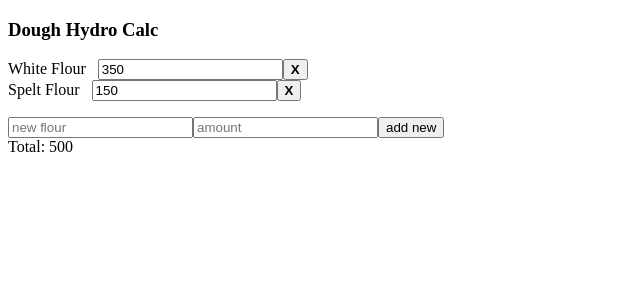
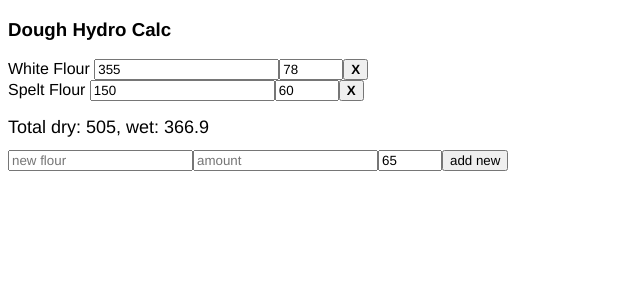
Before and after one commit to paul-c-guest/bread-calc-v2, an Angular app: page / in a window 1280 px wide. Shown: the top 300 px of the page, without its empty margins (0-640 px from the left). Built offline with nearby package versions, Linux system fonts and the light colour scheme.

Commit message:
added hydration interactivity and totals for wet and dry

```diff
--- a/src/app/app.component.css
+++ b/src/app/app.component.css
@@ -1,12 +1,17 @@
+* {
+  font-family: 'Franklin Gothic Medium', 'Arial Narrow', Arial, sans-serif;
+}
+
 ul {
   padding: 0;
   list-style: none;
 }
 
-li label {
-  margin-right: 12px;
-}
-
 .delete-button {
   font-weight: bold;
 }
+
+.total {
+  font-size: large;
+  margin: 12px 0;
+}
--- a/src/app/app.component.html
+++ b/src/app/app.component.html
@@ -3,19 +3,29 @@
 <ul>
   <li *ngFor="let flour of flours">
     <div>
-      <label for="flourName">{{flour.name}}</label>
-      <input id="flourName" type="number" value="{{flour.amount}}" min="0" step="5" [(ngModel)]="flour.amount"/>
+      <label for="flourName">{{flour.name}} </label>
+      <input id="flourName" type="number" value="{{flour.amount}}" min="0" step="5" [(ngModel)]="flour.amount" />
+      <input type="number" value="{{flour.hydration}}" min="0" max="200" step="1" [(ngModel)]="flour.hydration" />
       <button class="delete-button" type="button" (click)="remove(flour.name)">X</button>
     </div>
   </li>
 </ul>
 
-<div>
-  <input placeholder="new flour" #newFlourName type="text" />
-  <input placeholder="amount" #newFlourAmount type="number"/>
-  <button type="button" (click)="add(newFlourName.value, newFlourAmount.valueAsNumber);newFlourName.value = '';newFlourAmount.value = ''">add new</button>
+<div class="total">
+  Total dry: {{ totalDry() | number }}, wet: {{ totalWet() | number }}
 </div>
 
 <div>
-  Total: {{total()}}
+  <input placeholder="new flour" #newFlourName type="text" />
+  <input placeholder="amount" #newFlourAmount type="number" min="0" />
+  <input placeholder="hydration" #newFlourHydration type="number" min="0" max="200" value="65" step="1" />
+
+  <button type="button" (click)="
+  add(newFlourName.value, newFlourAmount.valueAsNumber, newFlourHydration.valueAsNumber);
+  newFlourName.value = '';
+  newFlourAmount.value = '';
+  newFlourHydration.value='65'">
+    add new
+  </button>
+
 </div>
--- a/src/app/app.component.ts
+++ b/src/app/app.component.ts
@@ -13,22 +13,25 @@ export class AppComponent implements OnInit {
 
   ngOnInit(): void {
     this.flours = [
-      { name: 'White Flour', amount: 350 },
-      { name: 'Spelt Flour', amount: 150 },
+      { name: 'White Flour', amount: 355, hydration: 78 },
+      { name: 'Spelt Flour', amount: 150, hydration: 60 },
     ]
   }
 
-  add(name: string, amount: number): void {
-    if (name && amount) {
-      this.flours.push({ name, amount } as Flour);
+  add(name: string, amount: number, hydration: number): void {
+    if (name && amount && hydration) {
+      this.flours.push({ name, amount, hydration } as Flour);
     }
   }
 
-  remove(name: string) : void {
+  remove(name: string): void {
     this.flours = this.flours.filter(flour => flour.name != name);
   }
 
-  total(): number {
+  totalDry(): number {
     return this.flours.reduce((total, flour) => total + flour.amount, 0);
   }
- }
+  totalWet(): number {
+    return this.flours.reduce((total, flour) => total + (flour.hydration * .01) * flour.amount, 0);
+  }
+}
--- a/src/app/flour.ts
+++ b/src/app/flour.ts
@@ -1,5 +1,5 @@
 export interface Flour {
   name: string;
   amount: number;
-  hydration?: number;
+  hydration: number;
 }
```
